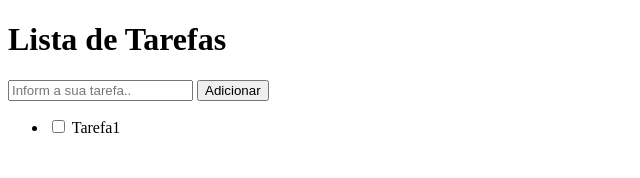
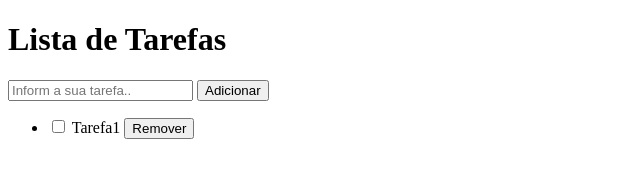
Before and after one commit to Ninzinhu/Lista-de-Tarefa, a plain HTML site: page public/index.html in a window 1280 px wide. Shown: the whole page, without its empty margins (0-640 px from the left). Drawn offline with Linux system fonts and the light colour scheme.

Commit message:
feat: remove task

```diff
--- a/public/index.html
+++ b/public/index.html
@@ -21,6 +21,7 @@
           <li>
             <input type="checkbox">
             <span>Tarefa1</span>
+            <button>Remover</button>
           </li>
 
         </ul>
```
